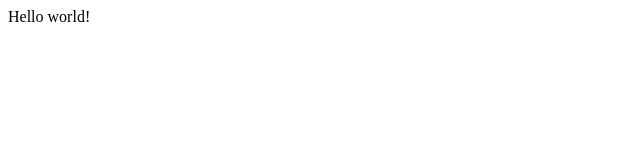
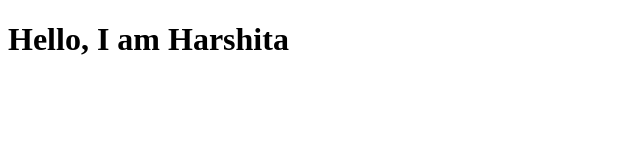
Before and after one commit to Harshita-Kanal/Learn-Gatsby, a Gatsby site: page / in a window 1280 px wide. Shown: the whole page, without its empty margins (0-640 px from the left). Built offline with nearby package versions, Linux system fonts and the light colour scheme; Gatsby itself is replaced by a stand-in of ours.

Commit message:
Initialize

```diff
--- a/src/pages/index.js
+++ b/src/pages/index.js
@@ -1,5 +1,12 @@
 import React from "react"
 
-export default function Home() {
-  return <div>Hello world!</div>
+const Home = () => {
+  return(
+    <div>
+      <h1>Hello, I am Harshita</h1>
+    </div>
+  )
 }
+
+
+export default Home;
```
Also changed, not shown: src/pages/blog.js (added).
